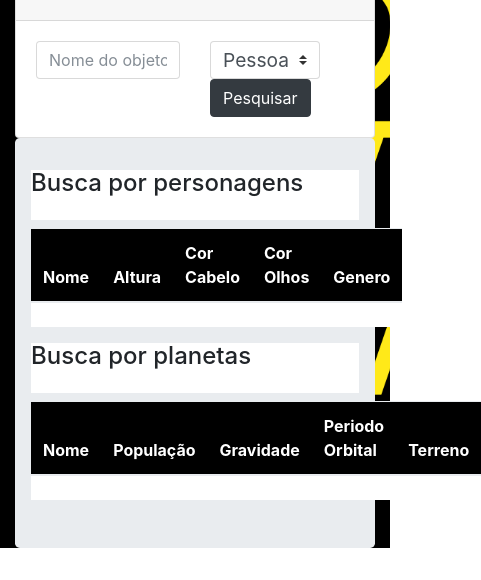
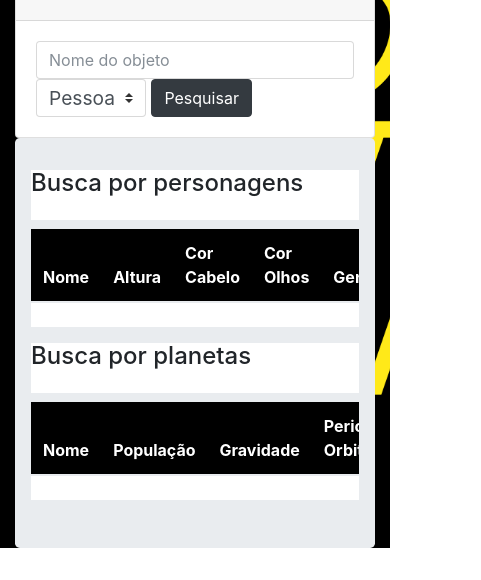
Before and after one commit to RodrigoTopan/STAR-INFO, a plain HTML site: page index.html in a window 390 px wide. Shown: the part 323-903 px from the top of the page, 481 px wide, since content can reach past the window. Drawn offline with nearby package versions, Linux system fonts and the light colour scheme.

Commit message:
Adicionando table responsiva

```diff
--- a/index.html
+++ b/index.html
@@ -70,10 +70,10 @@ $(document).ready(function(){
             <div class="card-text" style="font-size: 120%;" align="justify">
 
                 <div class="row">
-                  <div class="col">
+                  <div class="col-md-4">
                     <input type="text" class="form-control" id="nome" placeholder="Nome do objeto">
                   </div>
-                  <div class="col">
+                  <div class="col-md-3">
                     <select class="custom-select" id="tipo" name="tipo">
                     <option selected value="people">Pessoa</option>
                     <option value="planets">Planeta</option>
@@ -89,7 +89,7 @@ $(document).ready(function(){
         <div class="jumbotron">
         <h4 style="background-color:white; height: 50px;">Busca por personagens</h4>
         <!--Tabela de exibição de valores-->
-        <table class="table" style="background-color: white;">
+        <table class="table table-responsive" style="background-color: white;">
         <!--Cabeçalho da tabela de exibição de personagens-->
           <thead class="thead-dark" style="background-color: black; color: white;">
             <tr>
@@ -112,7 +112,7 @@ $(document).ready(function(){
           </tbody>
         </table>
         <h4 style="background-color:white; height: 50px;">Busca por planetas</h4>
-        <table class="table" style="background-color: white;">
+        <table class="table table-responsive" style="background-color: white;">
           <thead class="thead-dark" style="background-color: black;color: white;">
             <tr>
               <th scope="col">Nome</th>
```
